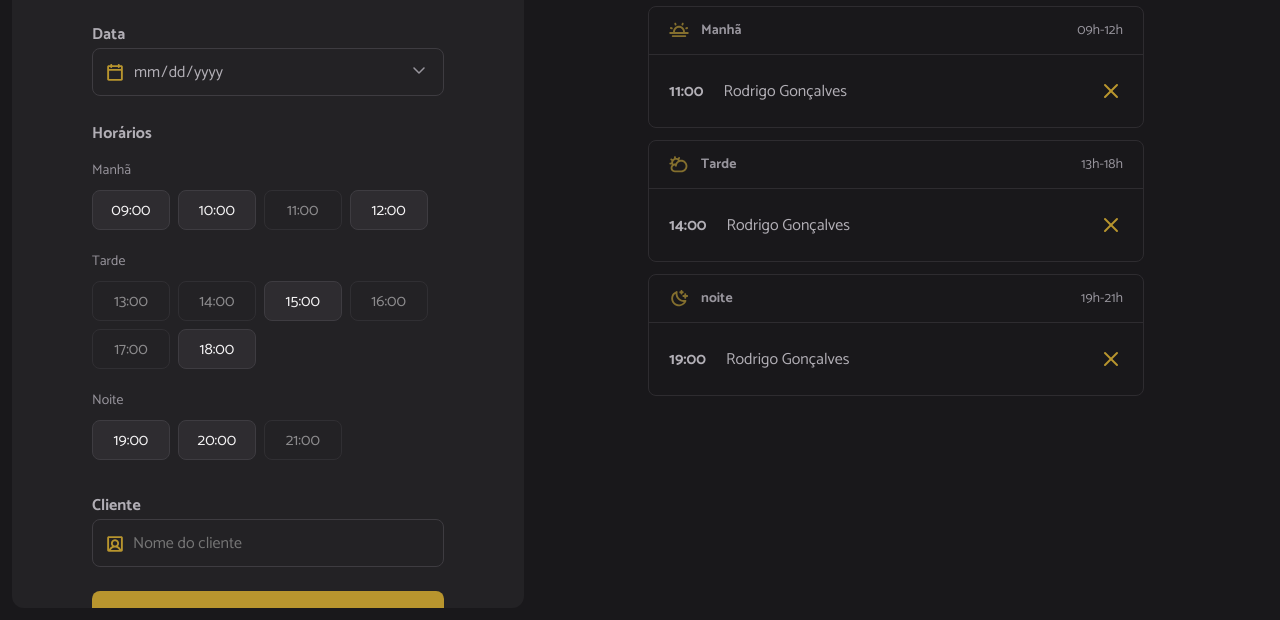
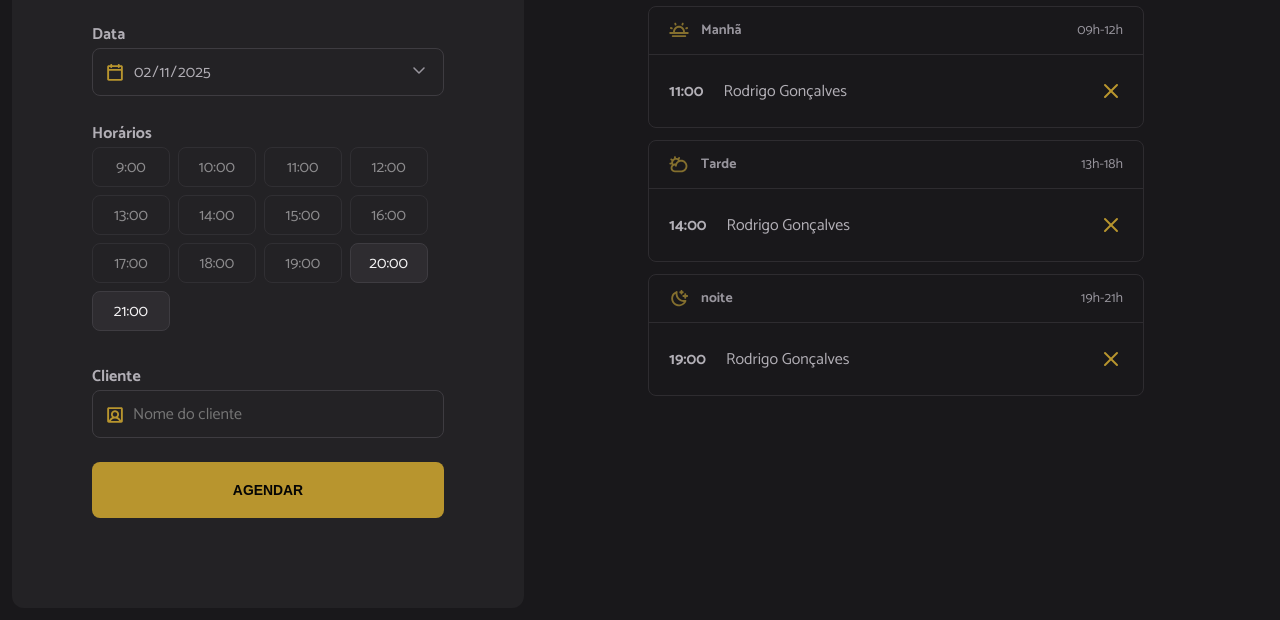
Before and after one commit to caiodragorj/scheduling-app, a website built with webpack: page index.html in a window 1280 px wide. Shown: the part 180-800 px from the top of the page. Built offline with nearby package versions, Linux system fonts and the light colour scheme.

Commit message:
lista os horarios disponiveis

```diff
--- a/index.html
+++ b/index.html
@@ -1,15 +1,13 @@
 <!DOCTYPE html>
 <html lang="en">
+
 <head>
   <meta charset="UTF-8" />
   <meta name="viewport" content="width=device-width, initial-scale=1.0" />
 
   <link rel="preconnect" href="https://fonts.googleapis.com" />
   <link rel="preconnect" href="https://fonts.gstatic.com" crossorigin />
-    <link
-      href="https://fonts.googleapis.com/css2?family=Catamaran:wght@400;700&display=swap"
-      rel="stylesheet"
-    />
+  <link href="https://fonts.googleapis.com/css2?family=Catamaran:wght@400;700&display=swap" rel="stylesheet" />
 
   <link rel="icon" href="./src/assets/scissors.svg" />
 
@@ -17,6 +15,7 @@
 
   <title>Hair Day</title>
 </head>
+
 <body>
   <div class="container">
     <img src="./src/assets/logo.svg" alt="Logo" class="logo" />
@@ -38,80 +37,17 @@
 
       <span class="label">Horários</span>
       <ul id="hours" class="hours" aria-label="Horários disponíveis de manhã">
-          <!-- Exemplo: Manhã -->
+        <!-- Exemplo: Manhã
           <li data-period="morning" class="hour-period">Manhã</li>
           <li data-period="morning" value="09:00" class="hour hour-available">
             09:00
           </li>
-          <li data-period="morning" value="10:00" class="hour hour-available">
-            10:00
-          </li>
-          <li data-period="morning" value="11:00" class="hour hour-unavailable">
-            11:00
-          </li>
-          <li data-period="morning" value="12:00" class="hour hour-available">
-            12:00
-          </li>
-          <!-- Exemplo: Tarde  -->
-          <li data-period="morning" class="hour-period">Tarde</li>
-          <li
-            data-period="afternoon"
-            value="13:00"
-            class="hour hour-unavailable"
-          >
-            13:00
-          </li>
-          <li
-            data-period="afternoon"
-            value="14:00"
-            class="hour hour-unavailable"
-          >
-            14:00
-          </li>
-          <li data-period="afternoon" value="15:00" class="hour hour-available">
-            15:00
-          </li>
-          <li
-            data-period="afternoon"
-            value="16:00"
-            class="hour hour-unavailable"
-          >
-            16:00
-          </li>
-          <li
-            data-period="afternoon"
-            value="17:00"
-            class="hour hour-unavailable"
-          >
-            17:00
-          </li>
-          <li data-period="afternoon" value="18:00" class="hour hour-available">
-            18:00
-          </li>
-          <!-- Exemplo: Noite -->
-          <li data-period="morning" class="hour-period">Noite</li>
-
-          <li data-period="night" value="19:00" class="hour hour-available">
-            19:00
-          </li>
-          <li data-period="night" value="20:00" class="hour hour-available">
-            20:00
-          </li>
-          <li data-period="night" value="21:00" class="hour hour-unavailable">
-            21:00
-          </li>
+           -->
      </ul>
-
       <label for="client" class="label">Cliente</label>
       <div class="input">
         <i><img src="./src/assets/person.svg" alt="Calendário" /></i>
-          <input
-            type="text"
-            id="client"
-            name="client"
-            placeholder="Nome do cliente"
-            required
-          />
+        <input type="text" id="client" name="client" placeholder="Nome do cliente" required />
       </div>
 
       <button type="submit" class="button">Agendar</button>
@@ -134,11 +70,7 @@
           <li>
             <strong>11:00</strong>
             <span>Rodrigo Gonçalves</span>
-              <img
-                src="./src/assets/cancel.svg"
-                alt="Cancelar"
-                class="cancel-icon"
-              />
+            <img src="./src/assets/cancel.svg" alt="Cancelar" class="cancel-icon" />
           </li>
         </ul>
       </section>
@@ -154,11 +86,7 @@
           <li>
             <strong>14:00</strong>
             <span>Rodrigo Gonçalves</span>
-              <img
-                src="./src/assets/cancel.svg"
-                alt="Cancelar"
-                class="cancel-icon"
-              />
+            <img src="./src/assets/cancel.svg" alt="Cancelar" class="cancel-icon" />
           </li>
         </ul>
       </section>
@@ -174,15 +102,12 @@
           <li>
             <strong>19:00</strong>
             <span>Rodrigo Gonçalves</span>
-              <img
-                src="./src/assets/cancel.svg"
-                alt="Cancelar"
-                class="cancel-icon"
-              />
+            <img src="./src/assets/cancel.svg" alt="Cancelar" class="cancel-icon" />
           </li>
         </ul>
       </section>
     </aside>
   </div>
 </body>
+
 </html>
--- a/src/main.js
+++ b/src/main.js
@@ -8,3 +8,8 @@ import "./libs/dayjs.js"
 import "./styles/global.css"
 import "./styles/form.css"
 import "./styles/schedule.css"
+
+
+//Java Script
+import "./modules/form/submit.js"
+import "./modules/page-load.js"
--- /dev/null
+++ b/src/modules/form/hours-load.js
@@ -0,0 +1,28 @@
+import dayjs from "dayjs";
+import { openingHours } from "../../utils/opening-hours";
+
+const hours = document.getElementById("hours")
+
+export function hoursLoad({ date }) {
+  const opening = openingHours.map((hour) =>{
+    // recupera somente a hora
+   const [scheduleHour] = hour.split(":")
+    // Adiciona hora na date e verifica se ta no passado
+    const isHourPast = dayjs(date).add(scheduleHour, "hour").isAfter(dayjs())
+    return {
+      hour,
+      available: isHourPast,
+    }
+  })
+
+  // Renderizar os horarios
+  opening.forEach(({hour, available}) => {
+    const li = document.createElement("li")
+    li.classList.add("hour")
+    li.classList.add(available ? "hour-available" :"hour-unavailable")
+    li.textContent = hour
+    hours.append(li)
+  })
+
+
+}// fim da function hoursLoad
--- /dev/null
+++ b/src/modules/form/submit.js
@@ -0,0 +1,18 @@
+import dayjs from "dayjs"
+
+const form = document.querySelector("form")
+const selectDate = document.getElementById("date")
+
+// ### Data atual par ao input
+const inputToday = dayjs(new Date()).format("YYYY-MM-DD")
+//Carrega Data Atual
+selectDate.value = inputToday
+//Definir Data Mínima, sendo sempre a data atual, HOJE
+selectDate.min = inputToday
+
+
+// ### previne para nao recarregar no submit
+form.onsubmit = (event) => {
+  event.preventDefault()
+  console.log("Enviado")
+}
--- /dev/null
+++ b/src/modules/page-load.js
@@ -0,0 +1,6 @@
+import { schedulesDays } from "./schedules/load.js"
+
+document.addEventListener("DOMContentLoaded", function () {
+  console.log("Carregado! DOM no esquema")
+  schedulesDays()
+})
--- /dev/null
+++ b/src/modules/schedules/load.js
@@ -0,0 +1,11 @@
+import { hoursLoad } from "../form/hours-load.js";
+
+// seleciona o input de data
+const selectDate = document.getElementById("date")
+
+export function schedulesDays(){
+ // obtem a data do input
+const date = selectDate.value
+ //  Renderiza as horas disponiveis
+  hoursLoad({ date })
+}
--- /dev/null
+++ b/src/utils/opening-hours.js
@@ -0,0 +1,4 @@
+export const openingHours = [
+  "9:00", "10:00", "11:00", "12:00", "13:00", "14:00", "15:00", "16:00",
+  "17:00", "18:00", "19:00", "20:00", "21:00"
+];
```
Also changed, not shown: dist/index.html. Lines whose indentation alone changed are shown as unchanged.
